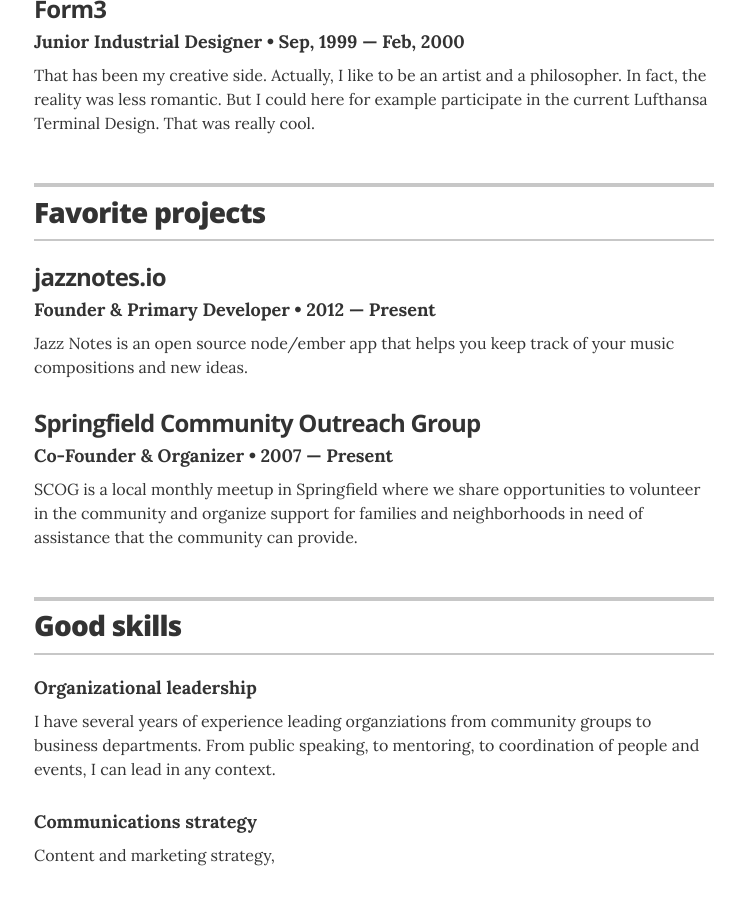
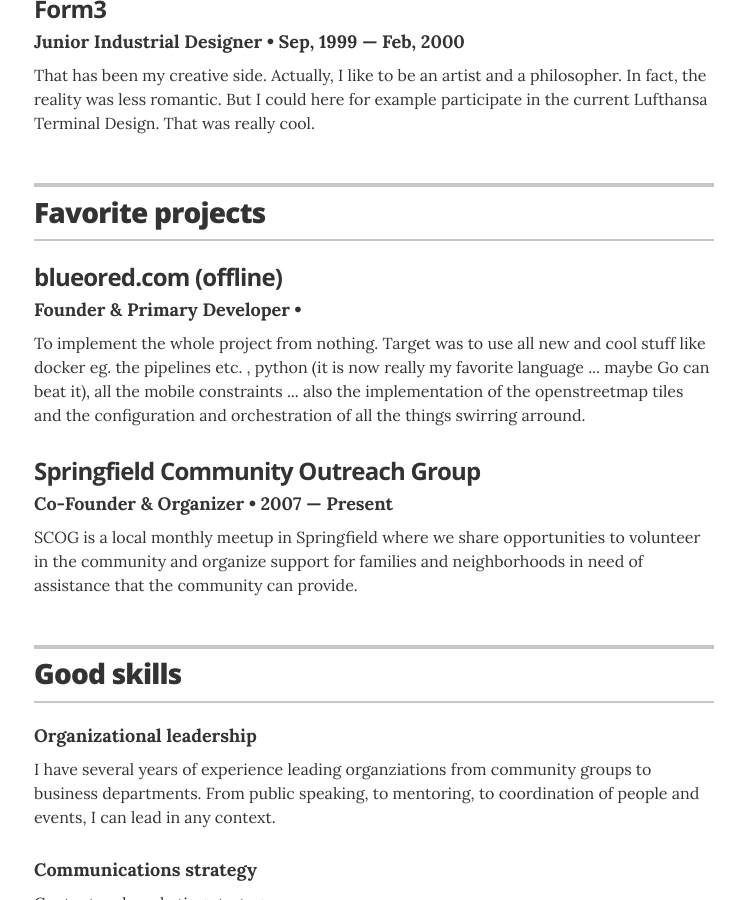
Before and after one commit to borishager/borishager.github.io, a Jekyll site: the page built from index.html, in a window 1280 px wide and 900 px high, scrolled down 1411 px. Shown: the whole window, without its empty margins (266-1011 px from the left). Built offline with Jekyll 4.4.1, drawn with Linux system fonts in a browser that asks for light colours.

Commit message:
Update projects.yml

```diff
--- a/_data/projects.yml
+++ b/_data/projects.yml
@@ -2,11 +2,9 @@
 # uncomment the urls if you wish to display them, and add your own URL
 
 # jazznotes.io
-- project: jazznotes.io
+- project: blueored.com (offline)
   role: Founder & Primary Developer
-  duration: 2012 &mdash; Present
-  # url: "#"
-  description: Jazz Notes is an open source node/ember app that helps you keep track of your music compositions and new ideas.
+  description: To implement the whole project from nothing. Target was to use all new and cool stuff like docker eg. the pipelines etc. , python (it is now really my favorite language ... maybe Go can beat it), all the mobile constraints ... also the implementation of the openstreetmap tiles and the configuration and orchestration of all the things swirring arround.
 
 # Springfield Community Outreach Group
 - project: Springfield Community Outreach Group
```
